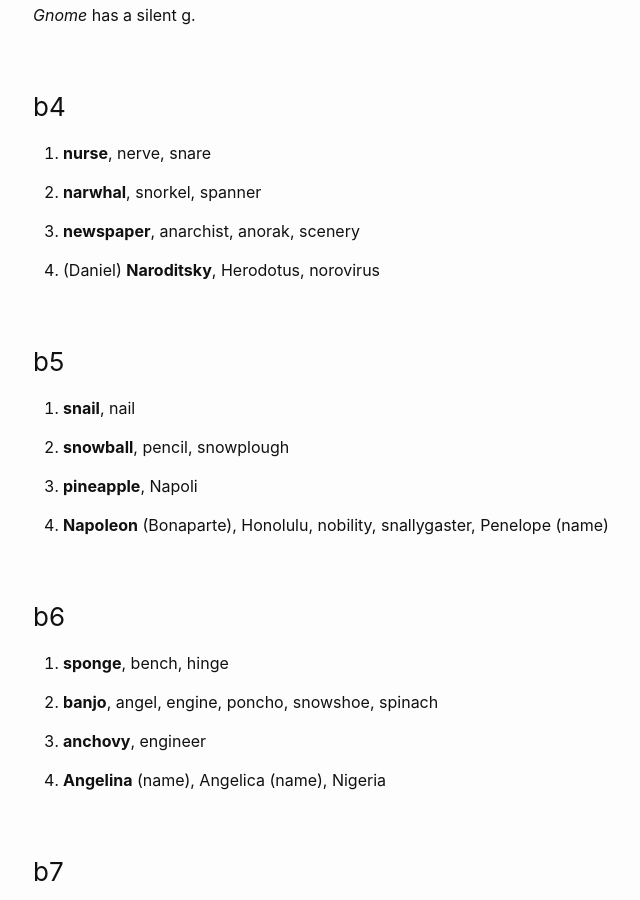
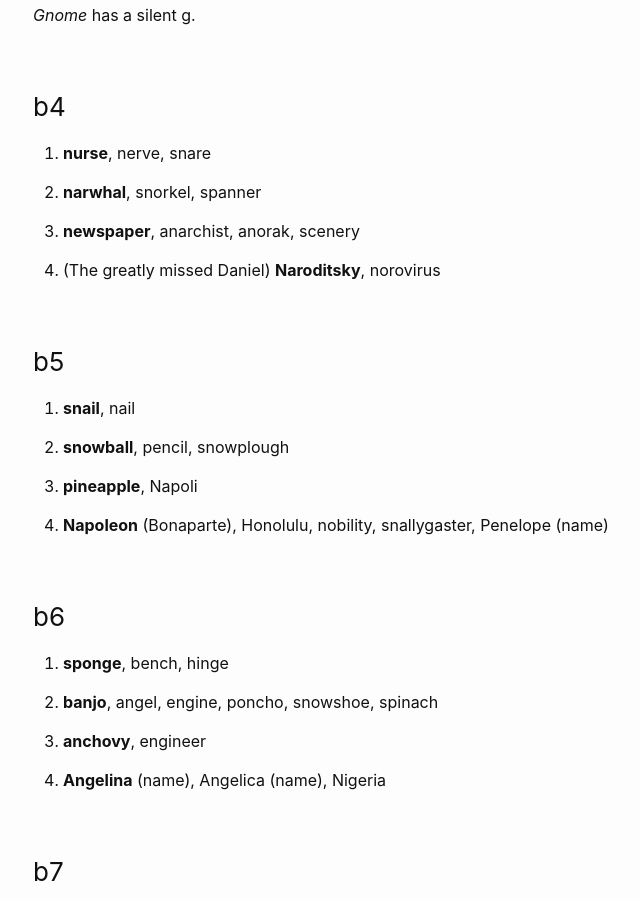
Before and after one commit to liontailedmacaque/liontailedmacaque.github.io, a Jekyll site: the page built from chessmemorypalace/appendix.md, in a window 1280 px wide and 900 px high, scrolled down 4417 px. Shown: the whole window, without its empty margins (237-877 px from the left). Built offline with Jekyll 4.4.1, drawn with Linux system fonts in a browser that asks for light colours.

Commit message:
Update appendix.md

```diff
--- a/chessmemorypalace/appendix.md
+++ b/chessmemorypalace/appendix.md
@@ -162,7 +162,7 @@
 
 3.  **newspaper**, anarchist, anorak, scenery
 
-4.  (Daniel) **Naroditsky**, Herodotus, norovirus
+4.  (The greatly missed Daniel) **Naroditsky**, norovirus
 
 
 ### b5
```
